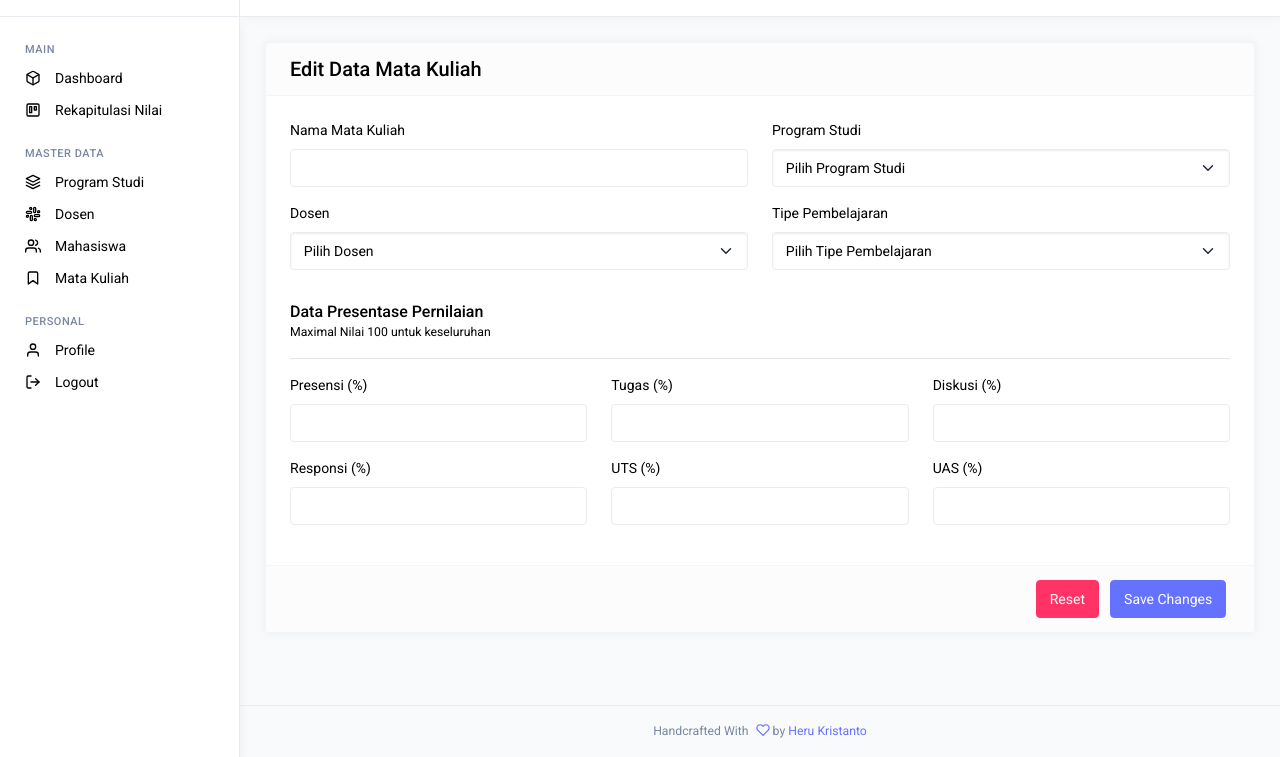
After one commit to NicoIzumi30/bhakti-laksa, a CodeIgniter app: page /database/index.php/matakuliahcontroller/edit/1 in a window 1280 px wide. The commit adds this page. Shown: the part 43-800 px from the top of the page. Run offline with CodeIgniter, Linux system fonts and the light colour scheme; some libraries are stand-ins or nearby versions.

Commit message:
feat(mataKuliah): Create UI for Mata Kuliah Page

```diff
--- a/application/config/routes.php
+++ b/application/config/routes.php
@@ -68,9 +68,12 @@ $route['dosen/delete/(:num)'] = 'DosenController/destroy/$1';
 
 // Matakuliah
 $route['mata-kuliah'] = 'MataKuliahController';
+$route['mata-kuliah/create'] = 'MataKuliahController/create';
 $route['mata-kuliah/store'] = 'MataKuliahController/store';
+$route['mata-kuliah/edit/(:num)'] = 'MataKuliahController/edit/$1';
 $route['mata-kuliah/update/(:num)'] = 'MataKuliahController/update/$1';
 $route['mata-kuliah/delete/(:num)'] = 'MataKuliahController/destroy/$1';
+$route['mata-kuliah/detail/(:num)'] = 'MataKuliahController/detail/$1';
 
 // Mahasiswa
 $route['mahasiswa'] = 'MahasiswaController';
--- /dev/null
+++ b/application/controllers/MataKuliahController.php
@@ -0,0 +1,36 @@
+<?php
+defined('BASEPATH') OR exit('No direct script access allowed');
+
+class MataKuliahController extends CI_Controller {
+    public function __construct() {
+        parent::__construct();
+    }
+    public function index(){
+        $this->load->view('components/header');
+        $this->load->view('components/sidebar');
+        $this->load->view('components/navbar');
+        $this->load->view('pages/mataKuliah/index');
+        $this->load->view('components/footer');
+    }
+    public function create(){
+        $this->load->view('components/header');
+        $this->load->view('components/sidebar');
+        $this->load->view('components/navbar');
+        $this->load->view('pages/mataKuliah/create');
+        $this->load->view('components/footer');
+    }
+    public function edit($id){
+        $this->load->view('components/header');
+        $this->load->view('components/sidebar');
+        $this->load->view('components/navbar');
+        $this->load->view('pages/mataKuliah/edit');
+        $this->load->view('components/footer');
+    }
+    public function detail($id){
+        $this->load->view('components/header');
+        $this->load->view('components/sidebar');
+        $this->load->view('components/navbar');
+        $this->load->view('pages/mataKuliah/detail');
+        $this->load->view('components/footer');
+    }
+}
--- a/application/views/components/footer.php
+++ b/application/views/components/footer.php
@@ -19,6 +19,7 @@
 <script src="<?= base_url() ?>/assets/vendors/datatables.net/dataTables.js"></script>
 <script src="<?= base_url() ?>/assets/vendors/datatables.net-bs5/dataTables.bootstrap5.js"></script>
 <script src="<?= base_url() ?>/assets/vendors/sweetalert2/sweetalert2.min.js"></script>
+<script src="<?= base_url() ?>/assets/vendors/dropify/dist/dropify.min.js"></script>
 <!-- End plugin js for this page -->
 
 <!-- inject:js -->
@@ -30,6 +31,7 @@
 <script src="<?= base_url() ?>/assets/js/dashboard.js"></script>
 <script src="<?= base_url() ?>/assets/js/fullcalendar.js"></script>
 <script src="<?= base_url() ?>/assets/js/data-table.js"></script>
+<script src="<?= base_url() ?>/assets/js/dropify.js"></script>
 <!-- End custom js for this page -->
 
 </body>
--- a/application/views/components/header.php
+++ b/application/views/components/header.php
@@ -28,6 +28,7 @@
     <link rel="stylesheet" href="<?= base_url() ?>/assets/vendors/flatpickr/flatpickr.min.css">
     <link rel="stylesheet" href="<?= base_url() ?>/assets/vendors/datatables.net-bs5/dataTables.bootstrap5.css">
     <link rel="stylesheet" href="<?= base_url() ?>/assets/vendors/sweetalert2/sweetalert2.min.css">
+    <link rel="stylesheet" href="<?= base_url() ?>/assets/vendors/dropify/dist/dropify.min.css">
     <!-- End plugin css for this page -->
 
     <!-- inject:css -->
--- /dev/null
+++ b/application/views/pages/mataKuliah/edit.php
@@ -0,0 +1,113 @@
+<div class="page-content">
+
+    <div class="row">
+        <div class="col-md-12 grid-margin stretch-card">
+            <div class="card">
+                <div class="card-header">
+                    <div class="row d-flex justify-content-between">
+                        <div class="col-auto">
+                            <h4 class="">Edit Data Mata Kuliah</h4>
+                        </div>
+                    </div>
+                </div>
+                <form action="<?= base_url('mata-kuliah/update/') ?>" method="post">
+                    <div class="card-body">
+                        <div class="row">
+                            <div class="col-12 col-md-6">
+                                <div class="mb-3">
+                                    <label for="nama" class="form-label">Nama Mata Kuliah</label>
+                                    <input type="text" class="form-control" name="nama" id="nama" autocomplete="off"
+                                        value="">
+                                </div>
+                            </div>
+                            <div class="col-12 col-md-6">
+                                <div class="mb-3">
+                                    <label for="prodi" class="form-label">Program Studi</label>
+                                    <select name="prodi" id="prodi" class="form-select">
+                                        <option selected disabled>Pilih Program Studi</option>
+                                        <option value="Teknik Informatika">Teknik Informatika</option>
+                                        <option value="Sistem Informasi">Sistem Informasi</option>
+                                    </select>
+                                </div>
+                            </div>
+                            <div class="col-12 col-md-6">
+                                <div class="mb-3">
+                                    <label for="dosen" class="form-label">Dosen</label>
+                                    <select name="dosen" id="dosen" class="form-select">
+                                        <option selected disabled>Pilih Dosen</option>
+                                        <option value="Dosen 1">Dosen 1</option>
+                                        <option value="Dosen 2">Dosen 2</option>
+                                        <option value="Dosen 3">Dosen 3</option>
+                                    </select>
+                                </div>
+                            </div>
+                            <div class="col-12 col-md-6">
+                                <div class="mb-3">
+                                    <label for="tipe_pembelajaran" class="form-label">Tipe Pembelajaran</label>
+                                    <select name="tipe_pembelajaran" id="tipe_pembelajaran" class="form-select">
+                                        <option selected disabled>Pilih Tipe Pembelajaran</option>
+                                        <option value="Materi">Materi</option>
+                                        <option value="Praktikum">Praktikum</option>
+                                        <option value="Materi dan Praktikum">Materi dan Praktikum</option>
+                                    </select>
+                                </div>
+                            </div>
+                        </div>
+                        <h5 class="mt-3">Data Presentase Pernilaian</h5>
+                        <small>Maximal Nilai 100 untuk keseluruhan</small>
+                        <hr class="mb-3">
+                        <div class="row">
+                            <div class="col-12 col-md-4">
+                                <div class="mb-3">
+                                    <label for="presensi" class="form-label">Presensi (%)</label>
+                                    <input type="text" class="form-control numeric-input" name="presensi" id="presensi" autocomplete="off"
+                                        value="">
+                                </div>
+                            </div>
+                            <div class="col-12 col-md-4">
+                                <div class="mb-3">
+                                    <label for="tugas" class="form-label">Tugas (%)</label>
+                                    <input type="text" class="form-control numeric-input" name="tugas" id="tugas" autocomplete="off"
+                                        value="">
+                                </div>
+                            </div>
+                            <div class="col-12 col-md-4">
+                                <div class="mb-3">
+                                    <label for="diskusi" class="form-label">Diskusi (%)</label>
+                                    <input type="text" class="form-control numeric-input" name="diskusi" id="diskusi" autocomplete="off"
+                                        value="">
+                                </div>
+                            </div>
+                            <div class="col-12 col-md-4">
+                                <div class="mb-3">
+                                    <label for="responsi" class="form-label">Responsi (%)</label>
+                                    <input type="text" class="form-control numeric-input" name="responsi" id="responsi" autocomplete="off"
+                                        value="">
+                                </div>
+                            </div>
+                            <div class="col-12 col-md-4">
+                                <div class="mb-3">
+                                    <label for="uts" class="form-label">UTS (%)</label>
+                                    <input type="text" class="form-control numeric-input" name="uts" id="uts" autocomplete="off"
+                                        value="">
+                                </div>
+                            </div>
+                            <div class="col-12 col-md-4">
+                                <div class="mb-3">
+                                    <label for="uas" class="form-label">UAS (%)</label>
+                                    <input type="text" class="form-control numeric-input" name="uas" id="uas" autocomplete="off"
+                                        value="">
+                                </div>
+                            </div>
+                        </div>
+                    </div>
+                    <div class="card-footer text-end">
+                        <button type="reset" class="btn btn-danger mx-1">Reset</button>
+                        <button type="submit" class="btn btn-primary mx-1">Save Changes</button>
+                    </div>
+                </form>
+            </div>
+        </div>
+    </div>
+
+</div>
```
Also changed, not shown: application/views/pages/mataKuliah/create.php (added, +66 -0 lines), application/views/pages/mataKuliah/detail.php (added, +74 -0 lines).
